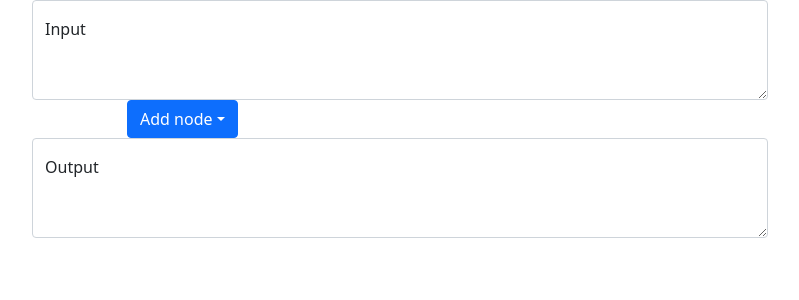
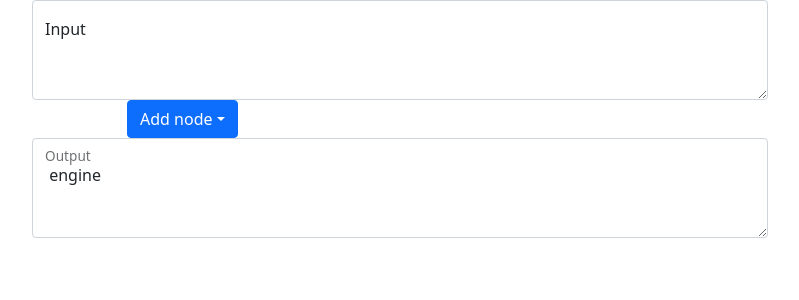
Before and after one commit to ltpquang/nagini, a React (Create React App) app: page / in a window 1280 px wide. Shown: the top 300 px of the page, without its empty margins (240-1039 px from the left). Built offline with nearby package versions, Linux system fonts and the light colour scheme.

Commit message:
Use engine to transform input to output

```diff
--- a/src/pkg/engine/TransformEngine.tsx
+++ b/src/pkg/engine/TransformEngine.tsx
@@ -39,7 +39,7 @@ class TransformEngine extends React.Component<Props, State>{
   }
 
   transform(input: string): string {
-    return input
+    return input + " engine"
   }
 
 
--- a/src/pkg/main/Main.tsx
+++ b/src/pkg/main/Main.tsx
@@ -1,16 +1,20 @@
-import React, {useEffect, useState} from "react";
+import React, {useEffect, useRef, useState} from "react";
 import {Col, FloatingLabel, Form, Row} from "react-bootstrap";
 import TransformEngine from "../engine/TransformEngine";
 
 export const Main = () => {
   const [input, setInput] = useState<string>("");
-  // const [engine, setEngine] = useState<TransformEngine>(null);
+  const engineRef = useRef<TransformEngine>(null)
 
   const [output, setOutput] = useState<string>("");
 
   useEffect(() => {
-    setOutput(input)
-  }, [input])
+    let result = input;
+    if (engineRef.current) {
+      result = engineRef.current.transform(result)
+    }
+    setOutput(result)
+  }, [input, engineRef])
 
   return (
       <div className="Main">
@@ -28,7 +32,7 @@ export const Main = () => {
         </Row>
         <Row>
           <Col md={{span: 6, offset: 3}}>
-            <TransformEngine />
+            <TransformEngine ref={engineRef} />
           </Col>
         </Row>
         <Row>
```
